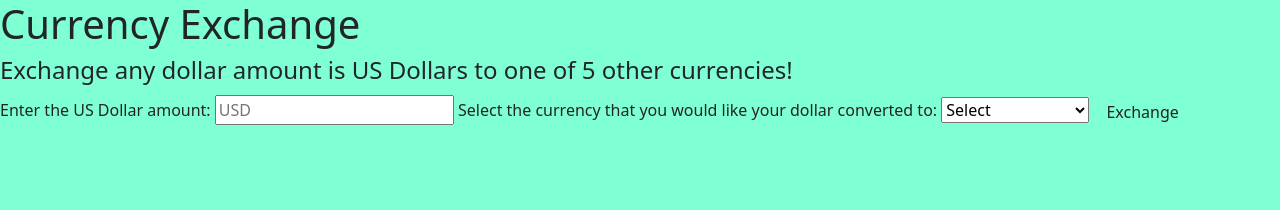
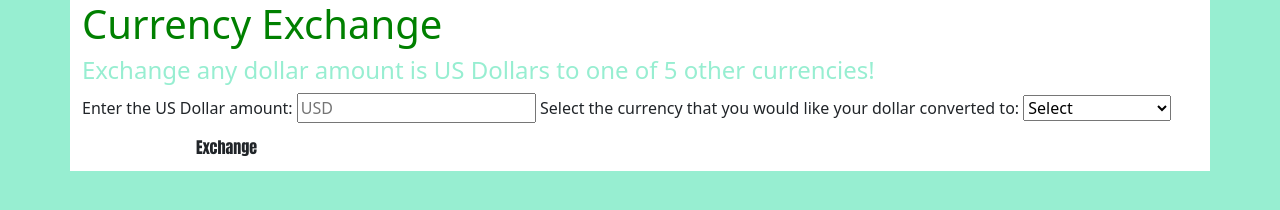
Before and after one commit to SandraT22/currency-exchanger, a website built with webpack: page src/index.html in a window 1280 px wide. Built offline with nearby package versions, Linux system fonts and the light colour scheme.

Commit message:
Add styling to h1, h4, button and container div

```diff
--- a/src/css/styles.css
+++ b/src/css/styles.css
@@ -1,3 +1,27 @@
 body {
-  background-color:aquamarine;
+  background-color:rgb(151, 238, 209);
 }
+
+h1 {
+  color: green;
+}
+
+h4 {
+  color: rgb(151, 238, 209);
+}
+
+button {
+  padding: 6px;
+  margin:5px;
+  color: white;
+  background-color: white;
+  border-radius: 0.7rem;
+  border: 0.rem rgb(80, 167, 238);
+  border-style: inset ridge ridge inset;
+  font-family: impact;
+  width: 25%;
+}
+
+.container {
+  background-color: white;
+}
--- a/src/index.html
+++ b/src/index.html
@@ -5,6 +5,7 @@
       <title>Currency Exchange</title>
     </head>
 <body>
+  <div class="container">
     <h1>Currency Exchange</h1>
     <h4>Exchange any dollar amount is US Dollars to one of 5 other currencies!</h4>
     <form id="selector">
@@ -24,5 +25,6 @@
   </form>
   <div class="exchange"></div>
   <div class="show-errors"></div>
+</div>
 </body>
 </html>
```
Lines whose indentation alone changed are shown as unchanged.
